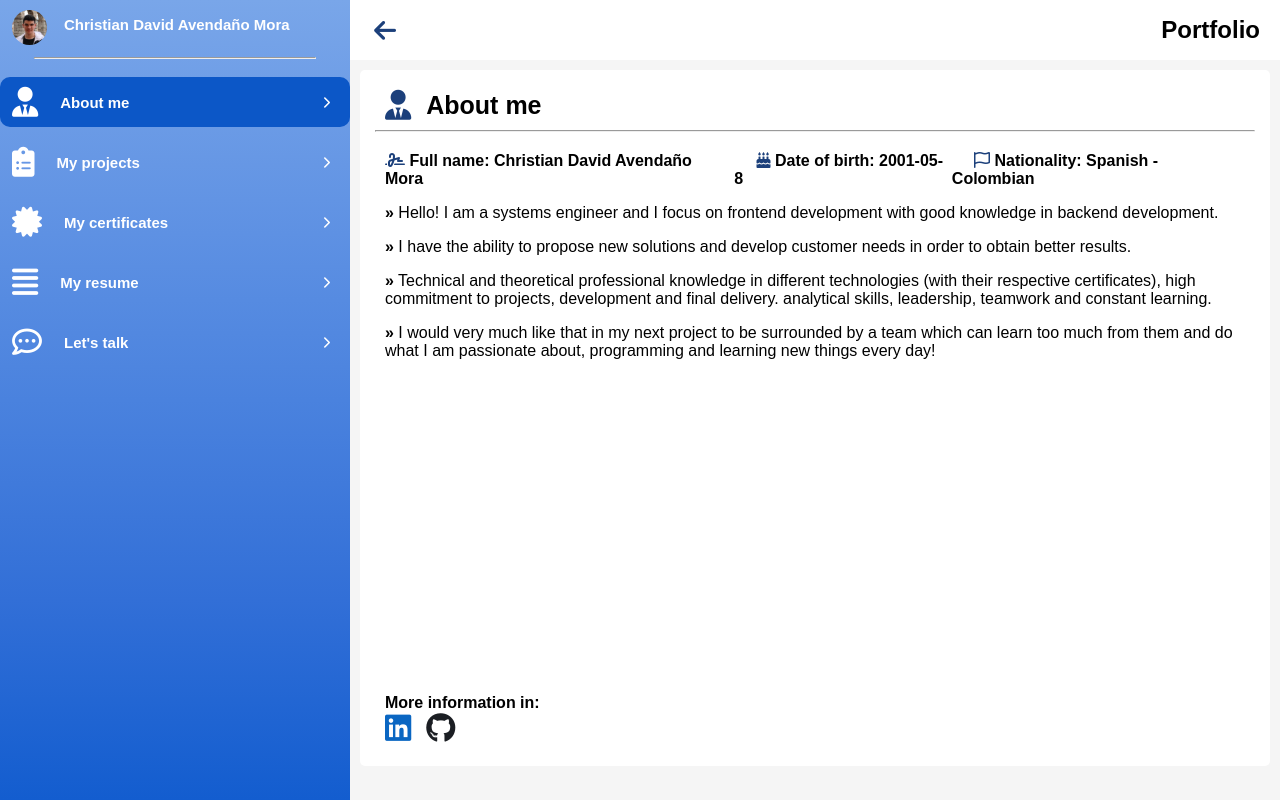
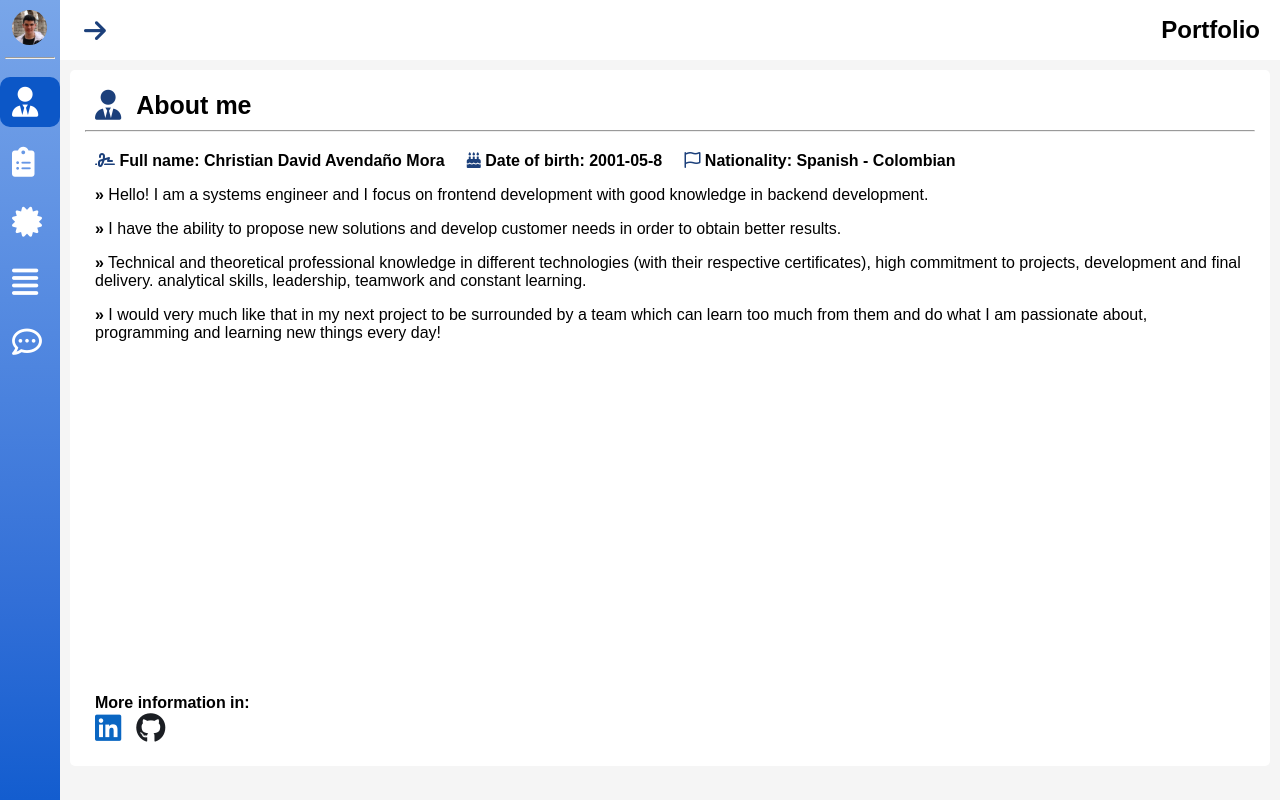
Before and after one commit to ChristianAven/my_web_site, a React (Create React App) app: page / in a window 1280 px wide. Built offline with nearby package versions, Linux system fonts and the light colour scheme; a web font is replaced by a local one.

Commit message:
navMenuOpen changed to false

```diff
--- a/src/components/header/Header.js
+++ b/src/components/header/Header.js
@@ -6,7 +6,7 @@ import MenuLink from '../menuLink/MenuLink'
 
 const Header = ({children}) => {
 
-    const [navMenuOpen, setNavMenuOpen] = useState(true);
+    const [navMenuOpen, setNavMenuOpen] = useState(false);
 
     const changeWidthNav = () => {
         setNavMenuOpen(!navMenuOpen);
```
